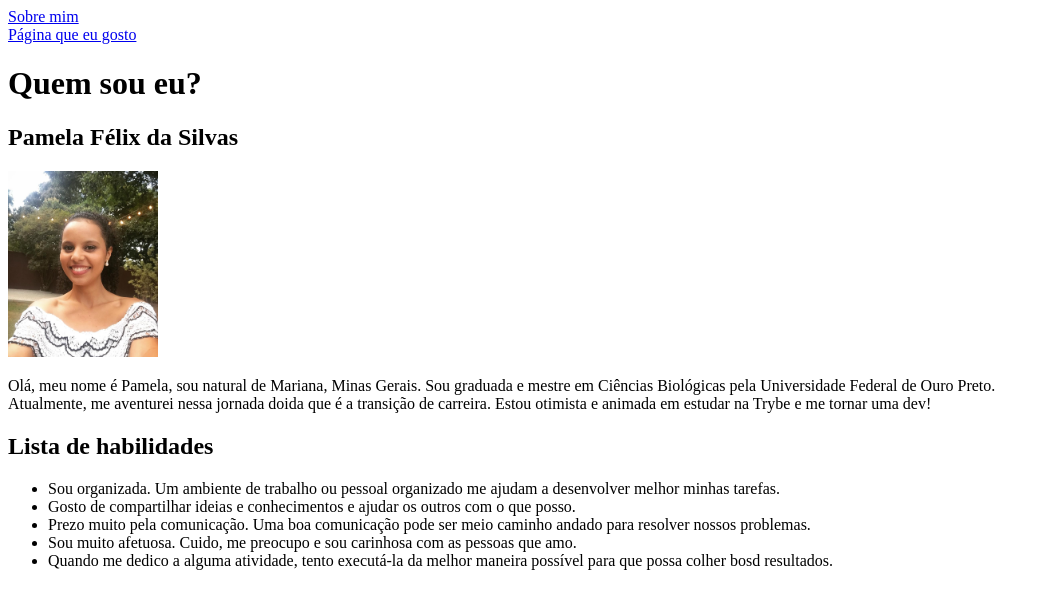
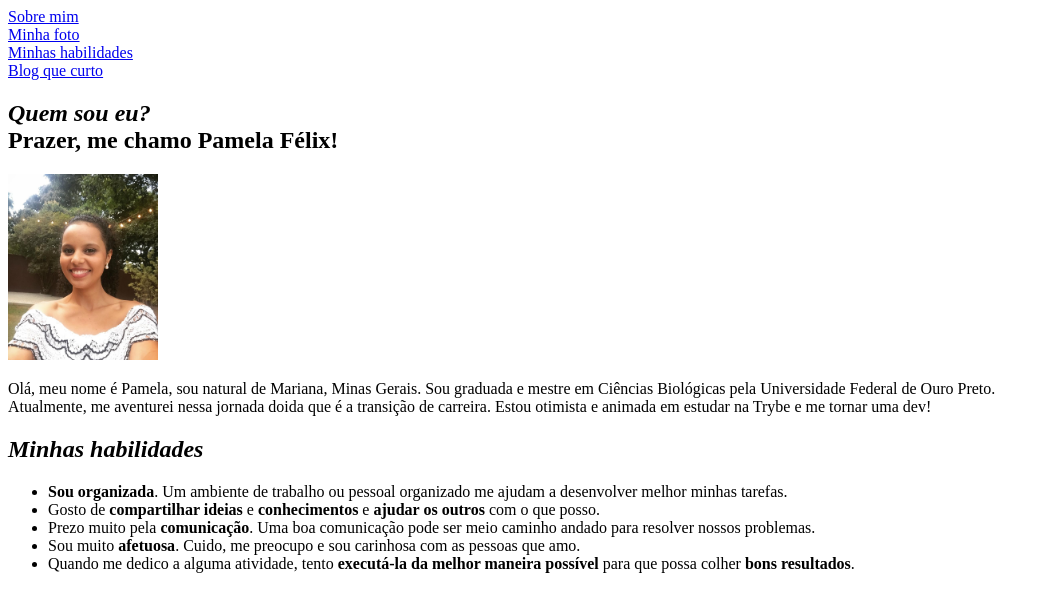
Before and after one commit to pamelafelixs/pamelafelixs.github.io, a plain HTML site: page index.html in a window 1280 px wide. Shown: the whole page, without its empty margins (0-1051 px from the left). Drawn offline with Linux system fonts and the light colour scheme.

Commit message:
Configurações finais página portfólio.

```diff
--- a/index.html
+++ b/index.html
@@ -1,25 +1,37 @@
 <!DOCTYPE html>
 <html lang="pt-br">
+
 <head>
     <meta charset="UTF-8">
     <meta http-equiv="X-UA-Compatible" content="IE=edge">
     <meta name="viewport" content="width=device-width, initial-scale=1.0">
     <title>Portfólio Web</title>
 </head>
+
 <body>
-    <a href="#sobreMim">Sobre mim</a> <br>
-    <a href="#pagina">Página que eu gosto</a>
-    <h1> Quem sou eu? </h1>
-    <h2>Pamela Félix da Silvas</h2>
-    <img src="minha.foto.jpeg" width="150px" alt="Minha selfie sorrindo e vestindo um vestido branco com listas pretas.">
-    <p>Olá, meu nome é Pamela, sou natural de Mariana, Minas Gerais. Sou graduada e mestre em Ciências Biológicas pela Universidade Federal de Ouro Preto. <br> Atualmente, me aventurei nessa jornada doida que é a transição de carreira. Estou otimista e animada em estudar na Trybe e me tornar uma dev!</p>
-    <h2>Lista de habilidades</h2>
+    <a href="#sobre-mim">Sobre mim</a> <br>
+    <a href="#foto">Minha foto</a> <br>
+    <a href="#habilidades">Minhas habilidades</a> <br>
+    <a href="https://medium.com/" target="_blank">Blog que curto</a>
+    <h2 id="sobre-mim"> <em>Quem sou eu?</em> <br> Prazer, me chamo Pamela Félix!</h2>
+    <img src="minha.foto.jpeg" width="150px" alt="Minha selfie sorrindo e vestindo um vestido branco com listas pretas."
+        id="foto">
+    <p>Olá, meu nome é Pamela, sou natural de Mariana, Minas Gerais. Sou graduada e mestre em Ciências Biológicas pela
+        Universidade Federal de Ouro Preto. <br> Atualmente, me aventurei nessa jornada doida que é a transição de
+        carreira. Estou otimista e animada em estudar na Trybe e me tornar uma dev!</p>
+    <h2 id="habilidades"><em>Minhas habilidades</em></h2>
     <ul>
-        <li>Sou organizada. Um ambiente de trabalho ou pessoal organizado me ajudam a desenvolver melhor minhas tarefas.</li>
-        <li>Gosto de compartilhar ideias e conhecimentos e ajudar os outros com o que posso.</li>
-        <li>Prezo muito pela comunicação. Uma boa comunicação pode ser meio caminho andado para resolver nossos problemas.</li>
-        <li>Sou muito afetuosa. Cuido, me preocupo e sou carinhosa com as pessoas que amo.</li>
-        <li>Quando me dedico a alguma atividade, tento executá-la da melhor maneira possível para que possa colher bosd resultados.</li>
+        <li><strong>Sou organizada</strong>. Um ambiente de trabalho ou pessoal organizado me ajudam a desenvolver
+            melhor minhas tarefas.</li>
+        <li>Gosto de <strong>compartilhar ideias</strong> e <strong>conhecimentos</strong> e <strong>ajudar os
+                outros</strong> com o que posso.</li>
+        <li>Prezo muito pela <strong>comunicação</strong>. Uma boa comunicação pode ser meio caminho andado para
+            resolver nossos problemas.</li>
+        <li>Sou muito <strong>afetuosa</strong>. Cuido, me preocupo e sou carinhosa com as pessoas que amo.</li>
+        <li>Quando me dedico a alguma atividade, tento <strong>executá-la da melhor maneira possível</strong> para que
+            possa colher <strong>bons resultados</strong>.</li>
     </ul>
+
 </body>
+
 </html>
```
